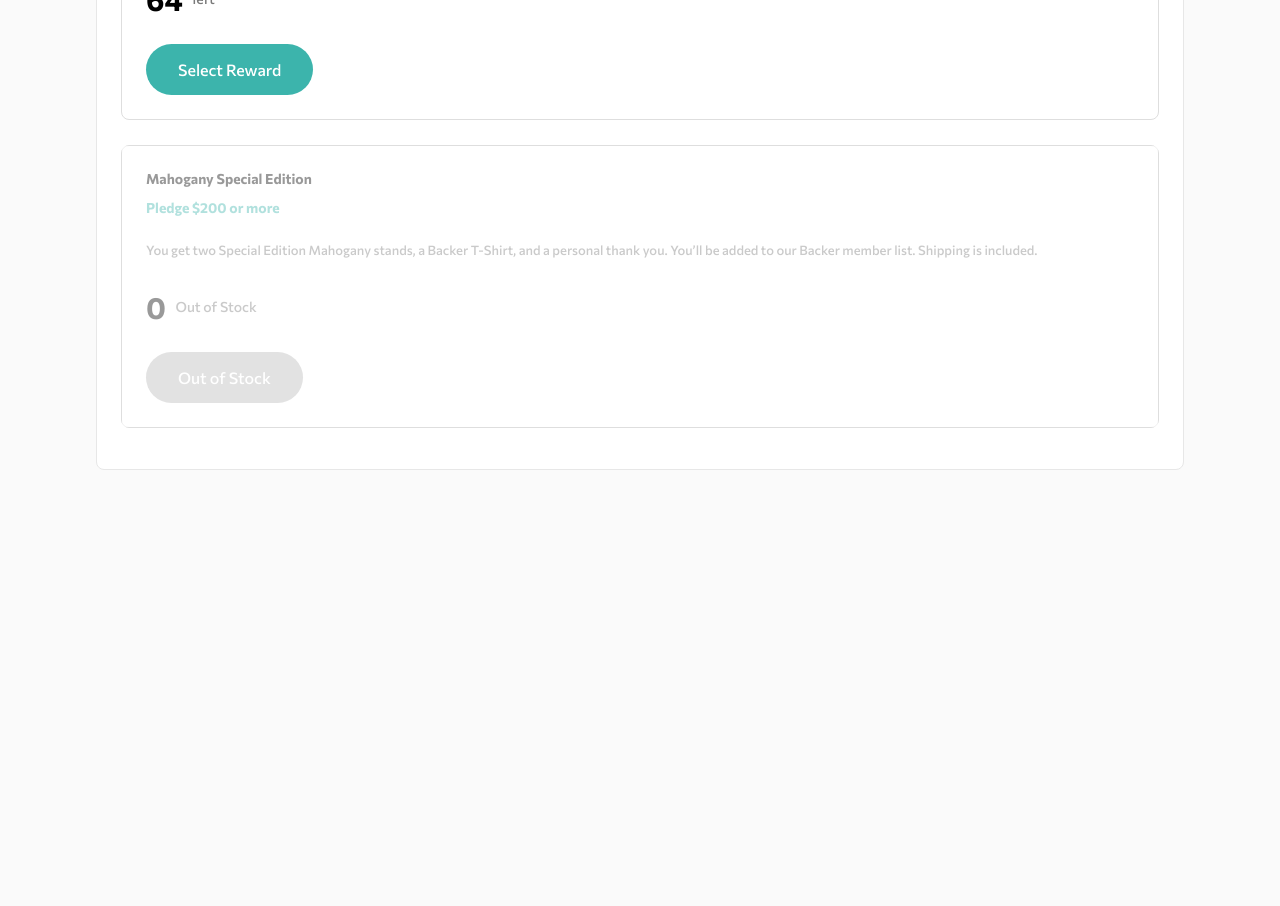
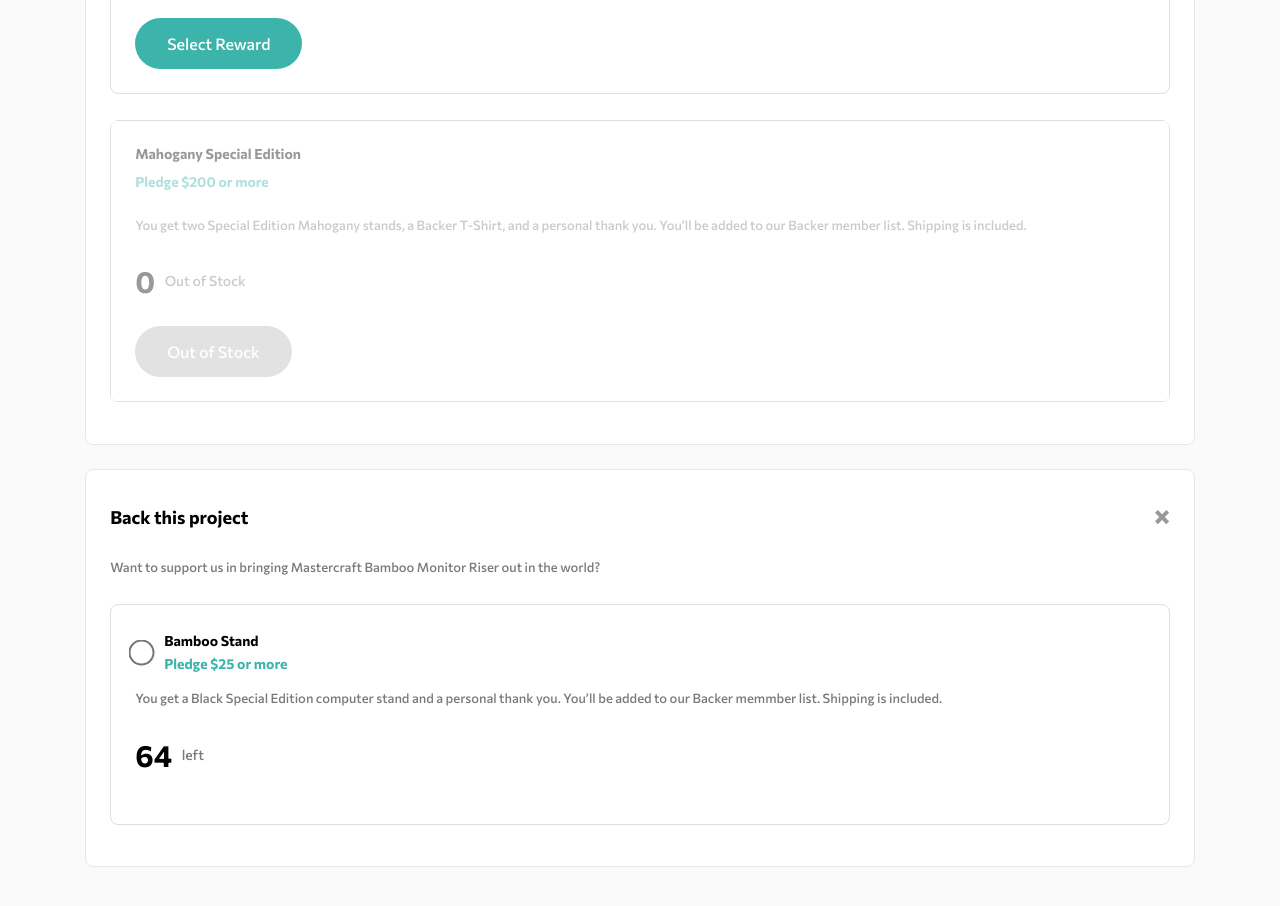
Before and after one commit to cendyz/Crowdfunding-product-page, a React (Vite) app: page / in a window 1280 px wide. Shown: the part 1600-2506 px from the top of the page. Before the commit the page ends 2118 px from the top, so only its background shows below. Built offline with nearby package versions, Linux system fonts and the light colour scheme.

Commit message:
done today

```diff
--- a/src/App.jsx
+++ b/src/App.jsx
@@ -5,6 +5,7 @@
 const App = () => {
 	return (
 		<>
+			<div className='shadow'></div>
 			<nav className='nav-mobile'>
 				<img
 					src='src/images/logo.svg'
@@ -18,6 +19,18 @@
 						className='nav-mobile-hamburger-icon'
 					/>
 				</button>
+
+				<div className='nav__mobile-menu'>
+					<a href='#' className='nav__mobile-menu-link'>
+						About
+					</a>
+					<a href='#' className='nav__mobile-menu-link'>
+						Discover
+					</a>
+					<a href='#' className='nav__mobile-menu-link'>
+						Get Started
+					</a>
+				</div>
 			</nav>
 			<header className='header'>
 				<img
@@ -136,6 +149,44 @@
 						</button>
 					</div>
 				</div>
+				<div className='last-box modal'>
+					<div className='modal-up-box'>
+						<h2 className='last-box-title'>Back this project</h2>
+						<img
+							src='src/images/icon-close-modal.svg'
+							alt='X icon'
+							className='modal-up-box-x'
+						/>
+					</div>
+					<p className='last__box-inner-text'>
+						Want to support us in bringing Mastercraft Bamboo Monitor Riser
+						out in the world?
+					</p>
+					<div className='last__box-inner'>
+						<div className='modal-select'>
+							<input type='radio' name='pledge' id='zero' className='modal-input'/>
+							<label
+								htmlFor='zero'
+								className='modal-select-label last__box-inner-title'>
+								Bamboo Stand
+								<span className='modal-pledge'>
+									Pledge $25 or more
+								</span>
+							</label>
+						</div>
+						<h3 className='last__box-inner-title'></h3>
+						<p className=''></p>
+						<p className='last__box-inner-text'>
+							You get a Black Special Edition computer stand and a personal
+							thank you. You’ll be added to our Backer memmber list.
+							Shipping is included.
+						</p>
+						<div className='last__box-inner-left'>
+							<p className='last__box-inner-left-price'>64</p>
+							<p className='last__box-inner-left-text'>left</p>
+						</div>
+					</div>
+				</div>
 			</main>
 		</>
 	)
@@ -149,7 +200,7 @@
 //   Mastercraft Bamboo Monitor Riser
 //
 
-//   Back this project
+//
 //   Bookmark
 
 //   $89,914
@@ -181,7 +232,7 @@
 //   <!-- Selection modal start -->
 
 //   Back this project
-//   Want to support us in bringing Mastercraft Bamboo Monitor Riser out in the world?
+//
 
 //   Pledge with no reward
 //   Choose to support us without a reward if you simply believe in our project. As a backer,
--- a/src/sass/main.scss
+++ b/src/sass/main.scss
@@ -14,10 +14,49 @@
 	background-color: rgb(250, 250, 250);
 }
 
+.shadow {
+	display: none;
+	position: absolute;
+	top: 0;
+	right: 0;
+	bottom: 0;
+	left: 0;
+	background-color: rgba(0, 0, 0, 0.3);
+	z-index: 10;
+}
+
 .nav-mobile {
+	position: relative;
 	display: flex;
 	justify-content: space-between;
 	padding: 2em 1.5em;
+	z-index: 100;
+}
+
+.nav {
+	&__mobile {
+		&-menu {
+			display: none;
+			position: absolute;
+			bottom: -225%;
+			width: calc(100% - 48px);
+			background-color: white;
+			border: 1px solid rgb(231, 231, 231);
+			border-radius: 0.5em;
+			z-index: 100;
+			&-link {
+				display: block;
+				padding: 1.1em 1.5em;
+				color: var(--black);
+				font-weight: 500;
+				font-size: 1.8rem;
+				border-bottom: 1px solid rgb(231, 231, 231);
+				&:last-child {
+					border-bottom: none;
+				}
+			}
+		}
+	}
 }
 
 .header-img {
@@ -34,7 +73,7 @@
 	row-gap: 1.5em;
 	margin: 0 auto;
 	margin-top: 8em;
-	width: 85%;
+	width: 86.7%;
 }
 
 .first-box {
@@ -165,7 +204,7 @@
 .last {
 	&__box {
 		&-inner {
-			&:last-child {
+			&:nth-child(6) {
 				position: relative;
 				z-index: 0;
 				&::before {
@@ -176,7 +215,7 @@
 					bottom: 0;
 					left: 0;
 					background-color: rgba(255, 255, 255, 0.6);
-					z-index: 10000;
+					z-index: 10;
 				}
 				.last__box-inner-left-btn {
 					background-color: rgb(182, 182, 182);
@@ -231,6 +270,47 @@
 	}
 }
 
+.modal {
+	.last-box-title {
+		margin-bottom: 0;
+	}
+}
+
+.modal-up-box {
+	margin-bottom: 1.7em;
+	display: flex;
+	align-items: flex-start;
+	justify-content: space-between;
+	height: fit-content;
+}
+
+.modal-up-box-x {
+	margin: auto 0;
+}
+
+.modal-select-label {
+	margin: auto 0;
+	display: flex;
+	flex-direction: column;
+	line-height: 1.7;
+}
+
+.modal-select {
+	display: flex;
+	align-items: center;
+	column-gap: 1em;
+}
+
+.modal-input {
+	transform: scale(2);
+	accent-color: var(--dark-cyan);
+	cursor: pointer;
+}
+
+.modal-pledge {
+	color: var(--moderate-cyan);
+}
+
 // - Mobile: 375px
 // - Desktop: 1440px
 
```
